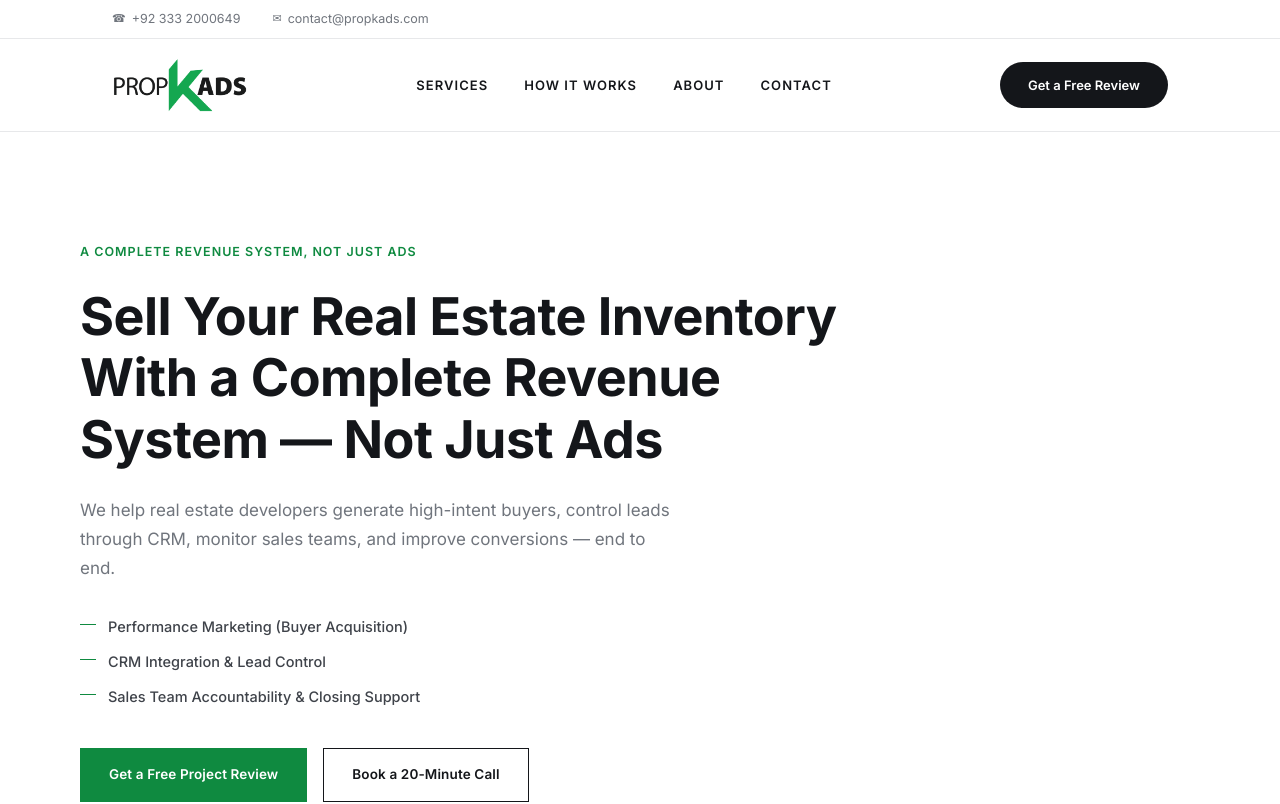
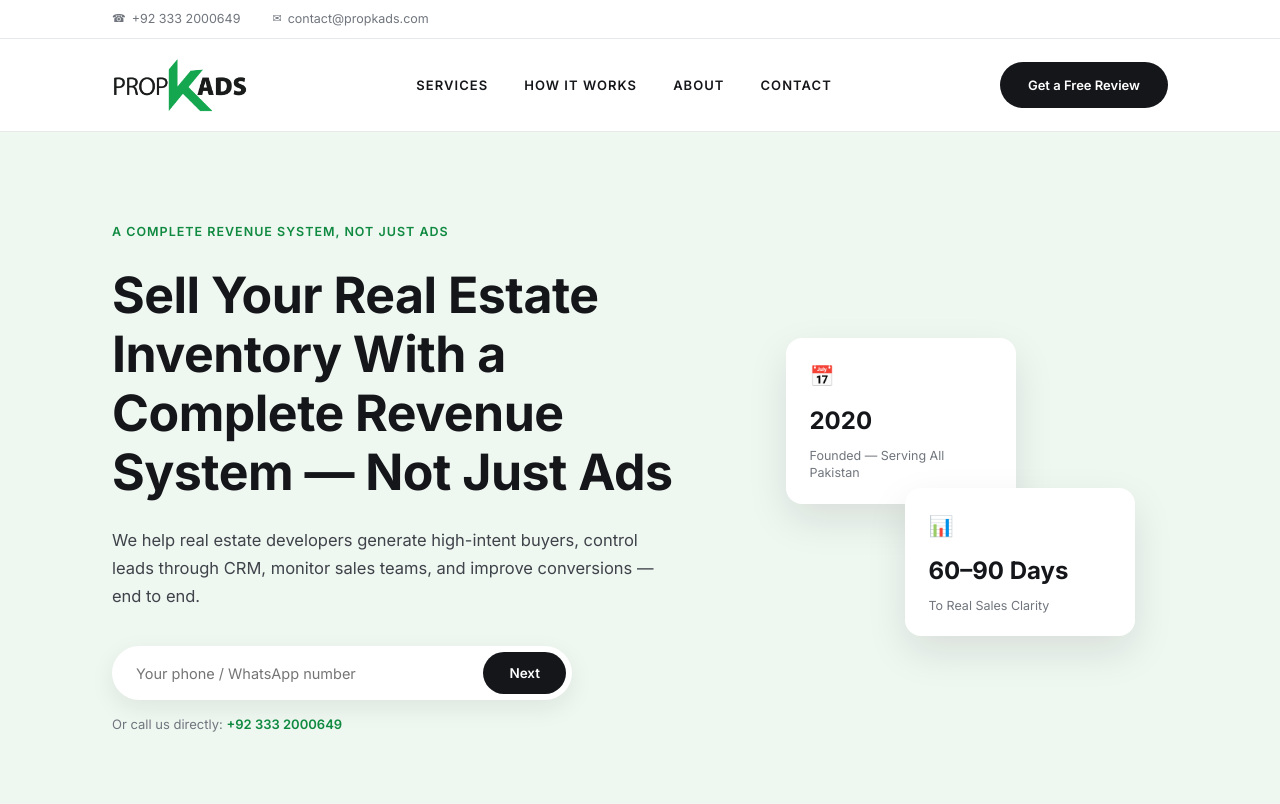
Before and after one commit to khurram7jc/propkads-website, a Next.js app: page / in a window 1280 px wide. Shown: the top 804 px of the page. Built offline with nearby package versions, Linux system fonts and the light colour scheme; no server answers; the database is empty.

Commit message:
Add new Hero section with quick-capture form and floating stat cards

```diff
--- a/app/globals.css
+++ b/app/globals.css
@@ -62,23 +62,59 @@ input, select, textarea{font-family:inherit;}
 @media(max-width:900px){ .mainnav-links{display:none;} }
 
 /* ---------- HERO ---------- */
-.hero{padding:110px 0 90px;}
 .hero-tag{
   font-size:12.5px; letter-spacing:.08em; text-transform:uppercase; color:var(--green);
   font-weight:600; margin-bottom:24px; display:block;
 }
-.hero h1{
-  font-size:clamp(32px,4.4vw,52px); font-weight:700; line-height:1.18;
-  max-width:820px; letter-spacing:-0.01em;
+
+.hero-v2{background:var(--green-tint); padding:90px 0 110px; overflow:hidden;}
+.hero-v2-inner{
+  max-width:1120px; margin:0 auto; padding:0 32px;
+  display:grid; grid-template-columns:1.15fr 0.85fr; gap:56px; align-items:center;
 }
-.hero h1 em{color:var(--green); font-style:normal;}
-.hero p.sub{
-  max-width:600px; margin-top:26px; font-size:17px; color:var(--slate); line-height:1.7;
+.hero-v2-left h1{
+  font-size:clamp(32px,4.2vw,50px); font-weight:700; line-height:1.18;
+  letter-spacing:-0.01em; color:var(--ink);
 }
-.hero-bullets{margin-top:32px; display:flex; flex-direction:column; gap:12px;}
-.hero-bullets li{font-size:14.5px; color:var(--ink-soft); display:flex; gap:12px; font-weight:500;}
-.hero-bullets li::before{content:""; width:16px; height:1px; background:var(--green); margin-top:9px; flex-shrink:0;}
-.hero-ctas{display:flex; gap:16px; margin-top:40px; flex-wrap:wrap;}
+.hero-v2-left .sub{
+  max-width:560px; margin-top:24px; font-size:16.5px; color:var(--ink-soft); line-height:1.7;
+}
+
+.hero-quickform{
+  display:flex; align-items:center; background:#fff; border-radius:999px;
+  padding:6px; margin-top:36px; max-width:460px; box-shadow:0 8px 24px rgba(20,22,26,0.08);
+}
+.hero-quickform input{
+  flex:1; border:none; outline:none; padding:12px 18px; font-size:14.5px; background:transparent;
+}
+.hero-quickform button{
+  background:var(--ink); color:#fff; border:none; border-radius:999px; padding:13px 26px;
+  font-size:13.5px; font-weight:600; white-space:nowrap; transition:background .15s;
+}
+.hero-quickform button:hover{background:var(--green);}
+.hero-quicknote{margin-top:14px; font-size:13px; color:var(--slate);}
+.hero-quicknote a{color:var(--green); font-weight:600;}
+
+.hero-v2-right{position:relative; height:280px;}
+.floating-card{
+  position:absolute; background:#fff; border-radius:16px; padding:22px 24px;
+  box-shadow:0 16px 40px rgba(20,22,26,0.1); width:230px;
+}
+.floating-card-icon{font-size:20px; margin-bottom:10px;}
+.floating-card-value{font-size:24px; font-weight:700; color:var(--ink);}
+.floating-card-label{font-size:12.5px; color:var(--slate); margin-top:6px; line-height:1.4;}
+.floating-card.card-a{top:0; left:10%;}
+.floating-card.card-b{top:150px; left:38%;}
+
+@media(max-width:900px){
+  .hero-v2-inner{grid-template-columns:1fr;}
+  .hero-v2-right{height:auto; display:flex; gap:20px; flex-wrap:wrap; margin-top:20px;}
+  .floating-card{position:static; width:calc(50% - 10px);}
+}
+@media(max-width:560px){
+  .hero-v2-right{flex-direction:column;}
+  .floating-card{width:100%;}
+}
 
 .btn{
   display:inline-block; font-size:13.5px; font-weight:600; padding:15px 28px;
--- a/app/page.js
+++ b/app/page.js
@@ -1,6 +1,7 @@
 'use client';
 import { useEffect, useState } from 'react';
 import Header from '@/components/Header';
+import Hero from '@/components/Hero';
 
 const DEFAULT_CONTENT = {
   header_nav_1: 'Services',
@@ -8,6 +9,8 @@ const DEFAULT_CONTENT = {
   header_nav_3: 'About',
   header_nav_4: 'Contact',
   header_cta_text: 'Get a Free Review',
+  stat_founded: '2020',
+  stat_clarity: '60–90 Days',
   hero_heading: 'Sell Your Real Estate Inventory With a Complete Revenue System — Not Just Ads',
   hero_subheading:
     'We help real estate developers generate high-intent buyers, control leads through CRM, monitor sales teams, and improve conversions — end to end.',
@@ -72,20 +75,13 @@ export default function Home() {
       <Header c={c} />
 
       {/* HERO */}
-      <section className="hero container">
-        <span className="hero-tag">A complete revenue system, not just ads</span>
-        <h1>{c.hero_heading}</h1>
-        <p className="sub">{c.hero_subheading}</p>
-        <ul className="hero-bullets">
-          <li>{c.hero_bullet_1}</li>
-          <li>{c.hero_bullet_2}</li>
-          <li>{c.hero_bullet_3}</li>
-        </ul>
-        <div className="hero-ctas">
-          <a href="#contact" className="btn btn-solid">Get a Free Project Review</a>
-          <a href={`tel:${c.contact_phone.replace(/\s/g, '')}`} className="btn btn-outline">Book a 20-Minute Call</a>
-        </div>
-      </section>
+      <Hero
+        c={c}
+        onQuickPhone={(phone) => {
+          setForm((f) => ({ ...f, phone }));
+          document.getElementById('contact')?.scrollIntoView({ behavior: 'smooth' });
+        }}
+      />
 
       {/* POSITIONING */}
       <section className="section container" id="positioning">
--- /dev/null
+++ b/components/Hero.js
@@ -0,0 +1,39 @@
+export default function Hero({ c, onQuickPhone }) {
+  const handleQuickSubmit = (e) => {
+    e.preventDefault();
+    const phone = e.target.elements.quickPhone.value.trim();
+    if (!phone) return;
+    onQuickPhone(phone);
+  };
+
+  return (
+    <section className="hero-v2">
+      <div className="hero-v2-inner">
+        <div className="hero-v2-left">
+          <span className="hero-tag">A complete revenue system, not just ads</span>
+          <h1>{c.hero_heading}</h1>
+          <p className="sub">{c.hero_subheading}</p>
+
+          <form className="hero-quickform" onSubmit={handleQuickSubmit}>
+            <input type="tel" name="quickPhone" placeholder="Your phone / WhatsApp number" required />
+            <button type="submit">Next</button>
+          </form>
+          <p className="hero-quicknote">Or call us directly: <a href={`tel:${(c.contact_phone || '').replace(/\s/g, '')}`}>{c.contact_phone}</a></p>
+        </div>
+
+        <div className="hero-v2-right">
+          <div className="floating-card card-a">
+            <div className="floating-card-icon">📅</div>
+            <div className="floating-card-value">{c.stat_founded || '2020'}</div>
+            <div className="floating-card-label">Founded — Serving All Pakistan</div>
+          </div>
+          <div className="floating-card card-b">
+            <div className="floating-card-icon">📊</div>
+            <div className="floating-card-value">{c.stat_clarity || '60–90 Days'}</div>
+            <div className="floating-card-label">To Real Sales Clarity</div>
+          </div>
+        </div>
+      </div>
+    </section>
+  );
+}
```
